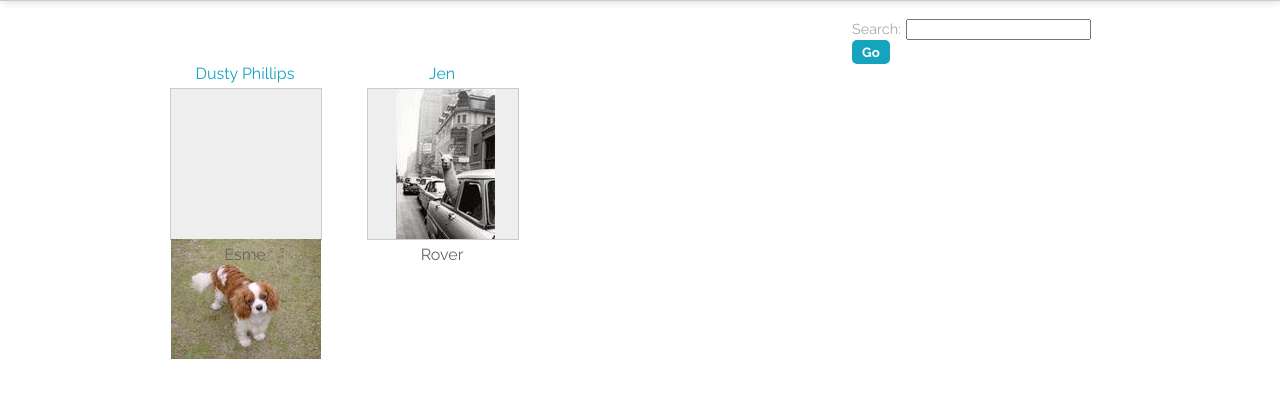
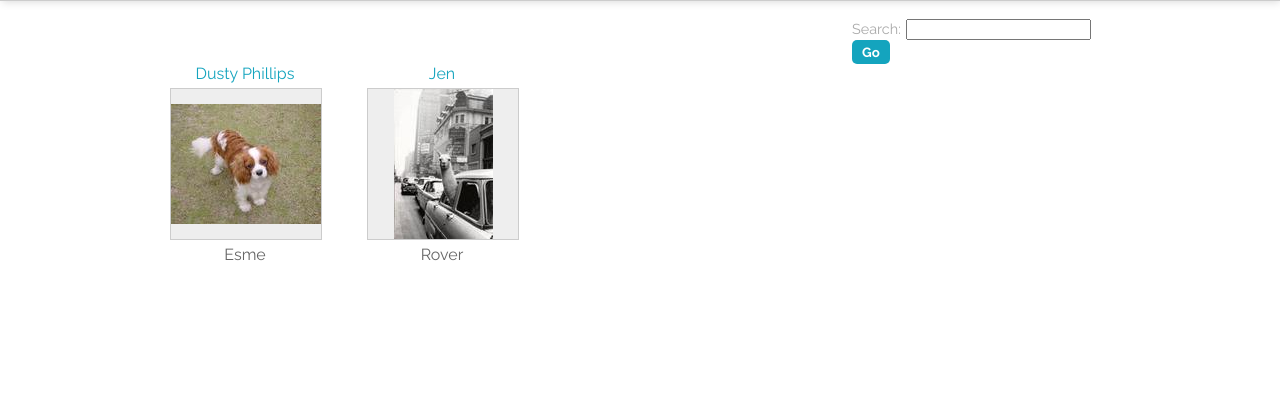
Before and after one commit to jpierce42/rover, a Django app: page /dogs/ in a window 1280 px wide. Shown: the part 61-459 px from the top of the page. Run offline with Django 3.2, Linux system fonts and the light colour scheme; data comes from the database, SQL or seed files in the repository; parts of the project's set-up code (start-up, migrations or seed data) failed here and were passed over; some libraries are stand-ins or nearby versions.

Commit message:
Fix vertical alignment on thumbnail images

```diff
--- a/dogs/static/dogs/styles.css
+++ b/dogs/static/dogs/styles.css
@@ -70,6 +70,7 @@ a:hover { text-decoration: underline; }
     background-color: #eee;
     margin: 5px 0;
     text-align: center;
+    white-space: nowrap;
 }
 
 .img_container:before {
@@ -80,8 +81,8 @@ a:hover { text-decoration: underline; }
 }
 
 .img_container img {
-    display: inline-block;
     vertical-align: middle;
+    margin-left: -4px;
 }
 
 /* Search form */
@@ -103,6 +104,7 @@ form.search input[type=submit] {
     border: 0 none;
     cursor: pointer;
     -webkit-border-radius: 5px;
+    -moz-border-radius: 5px;
     border-radius: 5px;
     font-family: Raleway, "Helvetica Neue", Helvetica, Lucida, sans-serif;
     font-weight: bold;
@@ -132,6 +134,8 @@ form.search ul.errorlist li {
     text-align: center;
     background-color: white;
     -webkit-border-radius: 5px;
+    -moz-border-radius: 5px;
+    border-radius: 5px;
     padding: 10px;
 }
 .modal img {
--- a/dogs/templates/base.html
+++ b/dogs/templates/base.html
@@ -21,6 +21,7 @@
         {% block content %}
         {% endblock %}
         </div>
+
     </div>
     <script src="{% static 'dogs/jquery-1.11.1.min.js' %}" type="text/javascript"></script>
     <script src="{% static 'dogs/jquery.modal.min.js' %}" type="text/javascript"></script>
--- a/dogs/templates/dogs/index.html
+++ b/dogs/templates/dogs/index.html
@@ -8,6 +8,8 @@
 </form>
 
 {% if error_message %}<p><strong>{{ error_message }}</strong></p>{% endif %}
+
+
 
 <div id="dogs">
 {% for owner in owner_list %}
@@ -20,7 +22,6 @@
         {{ dog.name }}
     {% endfor %}
     </div>
-
 {% endfor %}
 </ul>
 </div>
```
Also changed, not shown: README.md, dogs/static/dogs/images/paw.png (deleted).
